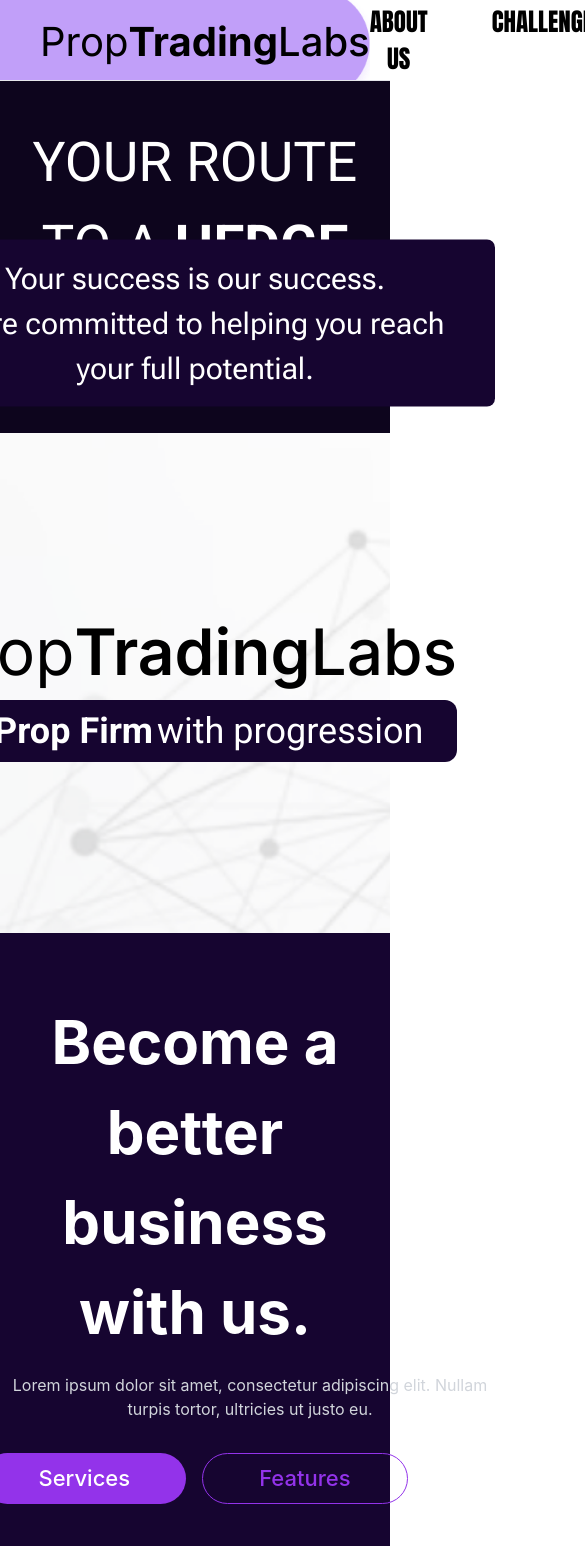
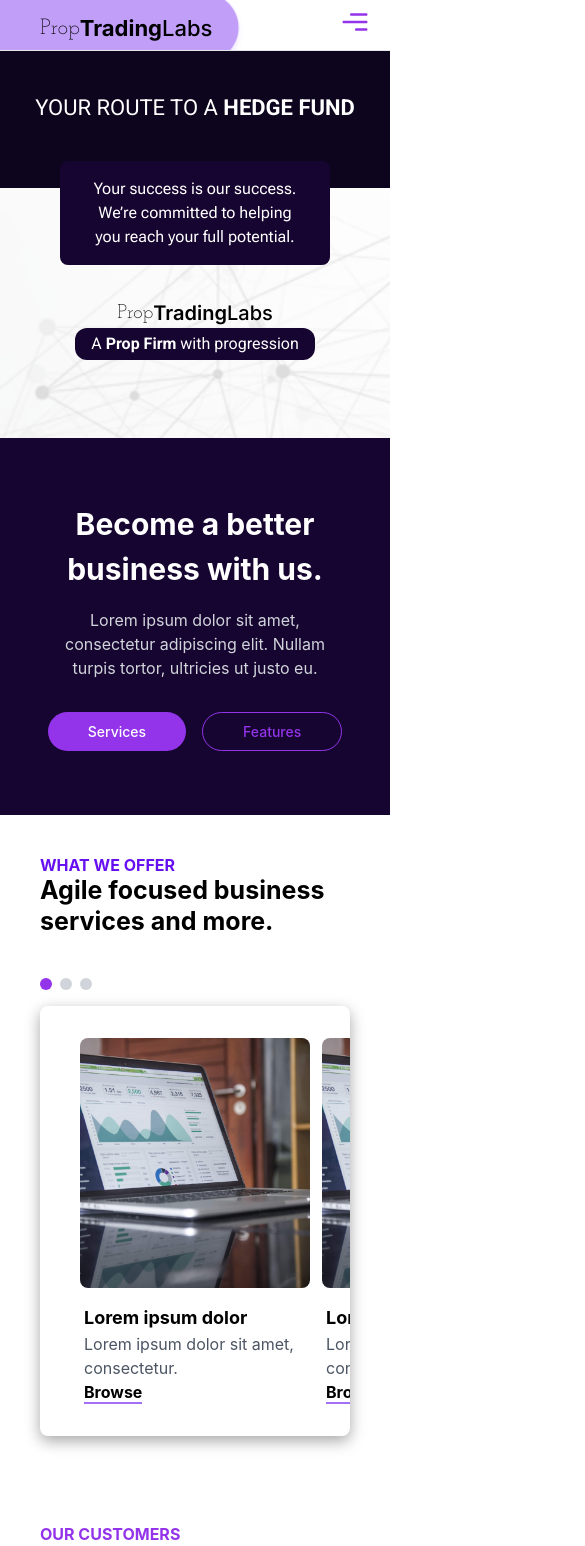
Before and after one commit to tahzib12/proptrading, a React (Create React App) app: page / in a window 390 px wide. Shown: the top 1546 px of the page, 585 px wide, since content can reach past the window. Built offline with nearby package versions, Linux system fonts and the light colour scheme.

Commit message:
responsive

```diff
--- a/public/index.html
+++ b/public/index.html
@@ -20,6 +20,9 @@
     <link href="https://fonts.googleapis.com/css2?family=Inter:wght@400;500;600;700&display=swap" rel="stylesheet">
     <link href="https://fonts.googleapis.com/css2?family=Roboto:wght@400;500;700&display=swap" rel="stylesheet">
     <link href="https://fonts.googleapis.com/css2?family=Roboto+Flex:wght@400;500;700&display=swap" rel="stylesheet">
+    <link rel="preconnect" href="https://fonts.googleapis.com">
+<link rel="preconnect" href="https://fonts.gstatic.com" crossorigin>
+<link href="https://fonts.googleapis.com/css2?family=Josefin+Slab:ital,wght@0,100..700;1,100..700&display=swap" rel="stylesheet">
 
 
 
--- a/src/Components/Hero1.js
+++ b/src/Components/Hero1.js
@@ -16,11 +16,11 @@ const Hero1 = () => {
         <div className="bg-[#0d051d] text-white relative">
             {/* Top Text Section */}
             <div className="text-center pt-10 pb-16 relative mx-auto">
-    <h1 className="text-[55px] font-normal font-roboto" data-aos="fade-left">
+                <h1 className="text-[55px] sm:text-[22px] md:text-[30px] font-normal font-roboto" data-aos="fade-left">
                     YOUR ROUTE TO A <span className="text-white font-bold">HEDGE FUND</span>
                 </h1>
-    <div className='absolute w-[600px] top-[230px] left-1/2 transform -translate-x-1/2 -translate-y-1/2'>
-    <div className="bg-[rgba(22,5,48,1)] text-white flex flex-col px-6 py-4 mt-6 rounded-lg text-[30px] font-robotoflex w-full" data-aos="zoom-in">
+                <div className='absolute sm:max-w-[270px] md:max-w-[370px] w-[600px] top-[230px] sm:top-[150px] md:top-[150px] left-1/2 transform -translate-x-1/2 -translate-y-1/2'>
+                    <div className="bg-[rgba(22,5,48,1)] text-white flex flex-col px-6 py-4 mt-6 rounded-lg text-[30px] sm:text-[16px]  md:text-[18px] font-robotoflex w-full" data-aos="zoom-in">
                         <div>Your success is our success.</div>
                         <div>We’re committed to helping you reach your full potential.</div>
                     </div>
@@ -28,15 +28,15 @@ const Hero1 = () => {
             </div>
 
             {/* Bottom Section */}
-            <div className="flex items-center justify-center bg-cover bg-[url('./Assets/bg1.png')] bg-no-repeat text-black py-16 bg-white h-[500px]">
+            <div className="flex items-center justify-center bg-cover bg-[url('./Assets/bg1.png')] bg-no-repeat text-black py-16 bg-white h-[500px] sm:h-[250px] md:h-[350px] sm:pt-24 md:pt-20">
                 <div className="flex justify-center item-start">
                     <div data-aos="fade-left">
-                        <div className="flex text-black text-[64px] font-inter">
-                            <span className="font-thin">Prop</span>
-                            <span className="font-semibold">Trading</span>
-                            <span className="font-medium">Labs</span>
+                        <div className="flex text-black text-[64px] sm:text-[20px] md:text-[40px] sm:justify-center">
+                            <span className="josefin-slab">Prop</span>
+                            <span className="font-semibold font-inter">Trading</span>
+                            <span className="font-medium font-inter">Labs</span>
                         </div>
-                        <div className="flex text-white gap-1 text-[36px] bg-[rgba(22,5,48,1)] rounded-xl px-4 py-1 justify-center items-center transition-transform transform hover:scale-105 ease-in-out duration-300 font-roboto">
+                        <div className="flex text-white gap-1 text-[36px] sm:text-[16px] md:text-[20px] bg-[rgba(22,5,48,1)] rounded-xl px-4 py-1 justify-center items-center transition-transform transform hover:scale-105 ease-in-out duration-300 font-roboto">
                             <span className="font-thin">A</span>
                             <span className="font-bold">Prop Firm</span>
                             <span className="font-thin">with progression</span>
--- a/src/Components/Hero2.js
+++ b/src/Components/Hero2.js
@@ -16,19 +16,19 @@ const Hero2 = () => {
 
   return (
     <div className="bg-[rgba(22,5,48,1)] text-center py-16 ">
-      <h1 className="text-white text-[60px] font-bold " data-aos="fade-up">
+      <h1 className="text-white text-[60px] sm:text-[30px] md:text-[35px] font-bold " data-aos="fade-up">
         Become a better
       </h1>
-      <h1 className="text-white text-[60px] font-bold mb-4" data-aos="fade-up">business with us.</h1>
-      <p className="text-gray-300 mb-8 w-[500px] mx-auto">
+      <h1 className="text-white text-[60px] sm:text-[30px] md:text-[35px] font-bold mb-4" data-aos="fade-up">business with us.</h1>
+      <p className="text-gray-300 mb-8 max-w-[500px] sm:max-w-[300px] mx-auto">
         Lorem ipsum dolor sit amet, consectetur adipiscing elit. Nullam turpis
         tortor, ultricies ut justo eu.
       </p>
-      <div className="flex justify-center space-x-4 text-[22px]">
-        <button className="bg-purple-600 text-white py-2 px-14 rounded-full font-medium hover:bg-purple-700">
+      <div className="flex justify-center space-x-4 text-[22px] sm:text-[14px] md:text-[16px]">
+        <button className="bg-purple-600 text-white py-2 px-14 sm:px-10 rounded-full font-medium hover:bg-purple-700">
           Services
         </button>
-        <button className="border border-purple-600 text-purple-600 py-2 px-14 rounded-full font-medium hover:bg-purple-600 hover:text-white">
+        <button className="border border-purple-600 text-purple-600 py-2 px-14 sm:px-10 rounded-full font-medium hover:bg-purple-600 hover:text-white">
           Features
         </button>
       </div>
--- a/src/Components/LatestNews.js
+++ b/src/Components/LatestNews.js
@@ -18,6 +18,8 @@ const slidesData = [
     imageUrl: Image1,
     linkText: 'Browse',
     pxClass: 'px-[20px]',
+    pxClassSm: 'sm:px-0',
+    pxClassMd: 'md:px-0',
   },
   {
     id: 3,
@@ -61,11 +63,11 @@ const LatestNews = () => {
 
   return (
     <div className='w-full'>
-      <div className="w-[80%] px-10 py-10 mx-auto">
+      <div className="w-[80%] px-10 sm:w-[100%] md:w-[100%] py-10 mx-auto">
         <div className='text-start leading-tight mb-10' data-aos="fade-right">
           <div className='text-[16px] font-bold text-[rgba(102,16,242,1)]'>WHAT WE OFFER</div>
-          <div className='font-bold text-[50px] text-black'>Agile focused business</div>
-          <div className='font-bold text-[50px] text-black'>services and more.</div>
+          <div className='font-bold text-[50px] sm:text-[25px] md:text-[30px]  text-black'>Agile focused business</div>
+          <div className='font-bold text-[50px] sm:text-[25px] md:text-[30px] text-black'>services and more.</div>
         </div>
 
         {/* Dots for Pagination */}
@@ -84,19 +86,19 @@ const LatestNews = () => {
         {/* Slider Section */}
         <div
           ref={sliderRef}
-          className="relative w-full flex overflow-x-scroll snap-x snap-mandatory scroll-smooth hide-scrollbar boxShadow rounded-lg p-4 px-10"
+          className="relative w-full flex overflow-x-scroll snap-x snap-mandatory sm:gap-3 md:gap-3 scroll-smooth hide-scrollbar boxShadow rounded-lg p-4 px-10"
         >
           {slidesData.map((slide) => (
             <div
               key={slide.id}
-              className={`snap-center  flex-shrink-0 w-[45%] flex flex-col items-center py-4 ${slide.pxClass || ''} `} data-aos="fade-right"
+              className={`snap-center  flex-shrink-0 w-[45%] sm:w-[100%] md:w-[60%] flex flex-col items-center py-4 ${slide.pxClass || ''} ${slide.pxClassSm || ''}  ${slide.Md || ''}`}  data-aos="fade-right"
               data-aos-offset="200"
               data-aos-easing="ease-in-sine"
             >
               <img
                 src={slide.imageUrl}
                 alt={slide.title}
-                className="w-[500px] h-[320px] object-cover mb-4 rounded-lg"
+                className="w-[500px] h-[320px] sm:h-[250px] md:h-[250px] md:w-[350px] object-cover mb-4 rounded-lg"
               />
               <div className='text-start w-full pl-1'>
               <h3 className="font-bold text-lg text-start">{slide.title}</h3>
--- a/src/Components/Navbar.js
+++ b/src/Components/Navbar.js
@@ -1,20 +1,35 @@
-import React from 'react';
-import { CgProfile } from "react-icons/cg";
+import React, { useState } from 'react';
+import { CgProfile, CgMenuRight, CgClose } from "react-icons/cg";
 
 const Navbar = () => {
+  const [isMenuOpen, setIsMenuOpen] = useState(false);
+
   return (
-    <nav className="bg-white flex items-center justify-between text-black border-b-[1px] border-gray-200 w-full">
+    <nav className="bg-white flex items-center justify-between text-black border-b-[1px] border-gray-200 w-full relative">
       {/* Left side (Logo) */}
-      <div className="bg-cover bg-[url('./Assets/bg5.png')] bg-no-repeat bg-center w-[420px] h-[80px]">
-        <div className="flex items-center text-[40px] ml-10 mt-3 font-inter text-[rgba(0,0,0,1)]">
-          <span className="font-thin">Prop</span>
+      <div className="bg-cover bg-[url('./Assets/bg5.png')] sm:max-w-[246px] sm:h-[50px] md:w-[300px] md:h-[60px] bg-no-repeat bg-center w-[420px] h-[80px]">
+        <div className="flex items-center text-[40px] sm:text-[22px] md:text-[30px] ml-10 mt-3 font-inter text-[rgba(0,0,0,1)]">
+          <span className="josefin-slab">Prop</span>
           <span className="font-bold">Trading</span>
           <span className="font-medium">Labs</span>
         </div>
       </div>
 
+      {/* Hamburger Menu Button */}
+      <div className="block lg:hidden mr-5 z-10">
+        <button onClick={() => setIsMenuOpen(!isMenuOpen)} className="text-purple-600 text-[30px]">
+          {isMenuOpen ? <CgClose /> : <CgMenuRight />}
+        </button>
+      </div>
+
       {/* Center (Nav Items) */}
-      <div className="flex space-x-16 text-[25px] font-anton font-normal">
+      <div
+        className={`transition-transform duration-300 ease-in-out ${
+          isMenuOpen
+            ? 'flex flex-col items-start boxShadow1 rounded-lg space-y-4 absolute top-[40px] md:top-[50px] sm:w-[140px] md:w-[150px] sm:text-[16px] md:text-[16px] right-0 bg-white shadow-lg p-4 !z-10'
+            : 'hidden lg:flex lg:space-x-10'
+        } text-[25px] font-anton font-normal lg:relative w-2/3 lg:pl-20`}
+      >
         <a href="#" className="relative group">
           ABOUT US
           <span className="absolute left-0 bottom-0 w-full h-[3px] bg-purple-600 transition-transform scale-x-0 group-hover:scale-x-100"></span>
@@ -31,13 +46,13 @@ const Navbar = () => {
           FAQ
           <span className="absolute left-0 bottom-0 w-full h-[3px] bg-purple-600 transition-transform scale-x-0 group-hover:scale-x-100"></span>
         </a>
-      </div>
 
-      {/* Right side (Button) */}
-      <div className='mr-[100px]'>
-        <button className="bg-transparent border-[2px] flex items-center border-purple-600 text-purple-600 px-2 py-2 font-bold rounded-full hover:bg-purple-500 hover:text-white transition">
-          <CgProfile className='text-[30px]'/>
-        </button>
+        {/* Right side (Button) */}
+        <div className="sm:w-full md:w-full lg:right-20 lg:absolute">
+          <button className="bg-transparent border-[2px] flex items-center justify-center border-purple-600 text-purple-600 px-2 py-2 font-bold rounded-full hover:bg-purple-500 hover:text-white transition w-full sm:w-[50%] sm:mx-auto md:w-[45%] md:mx-auto">
+            <CgProfile className='text-[30px]'/>
+          </button>
+        </div>
       </div>
     </nav>
   );
--- a/src/index.css
+++ b/src/index.css
@@ -31,6 +31,17 @@ code {
 .boxShadow{
 box-shadow: rgba(0, 0, 0, 0.35) 0px 5px 15px;
 }
+.boxShadow1 {
+  box-shadow: rgba(50, 50, 93, 0.25) 0px 50px 100px -20px, rgba(0, 0, 0, 0.3) 0px 30px 60px -30px;
+}
+
 .fontWeigth{
   font-weight: 100;
 }
+
+.josefin-slab {
+  font-family: 'Josefin Slab', serif;
+  font-optical-sizing: auto;
+  font-weight: 300; /* Replace with the desired weight */
+  font-style: normal;
+}
--- a/tailwind.config.js
+++ b/tailwind.config.js
@@ -12,6 +12,11 @@ module.exports = {
         roboto: ['Roboto', 'sans-serif'],
         robotoflex: ['Roboto Flex', 'sans-serif'],
       },
+      screens: {
+        'sm': {'max': '600px'}, // Up to 600px
+        'md': {'min': '601px', 'max': '900px'}, // 601px to 900px
+        'lg': {'min': '901px'}, // 901px and above
+      },
     },
   },
   plugins: [],
```
Also changed, not shown: src/Components/Footer.js (+10 -10 lines), src/Components/Quotes.js (+9 -9 lines). Lines whose indentation alone changed are shown as unchanged.
